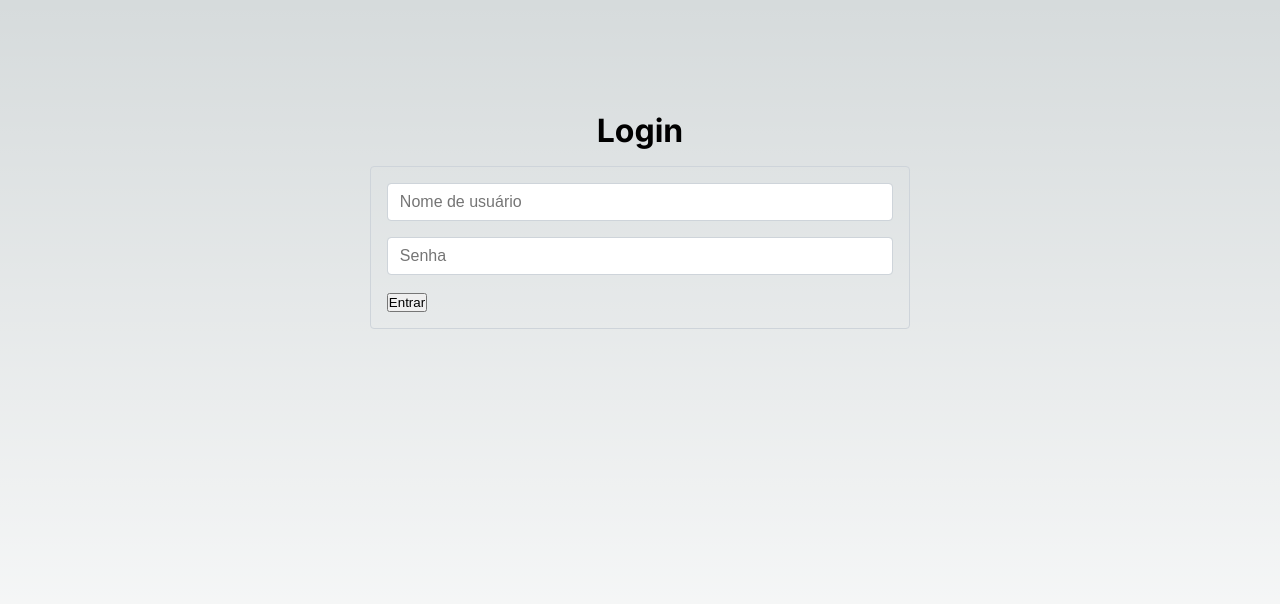
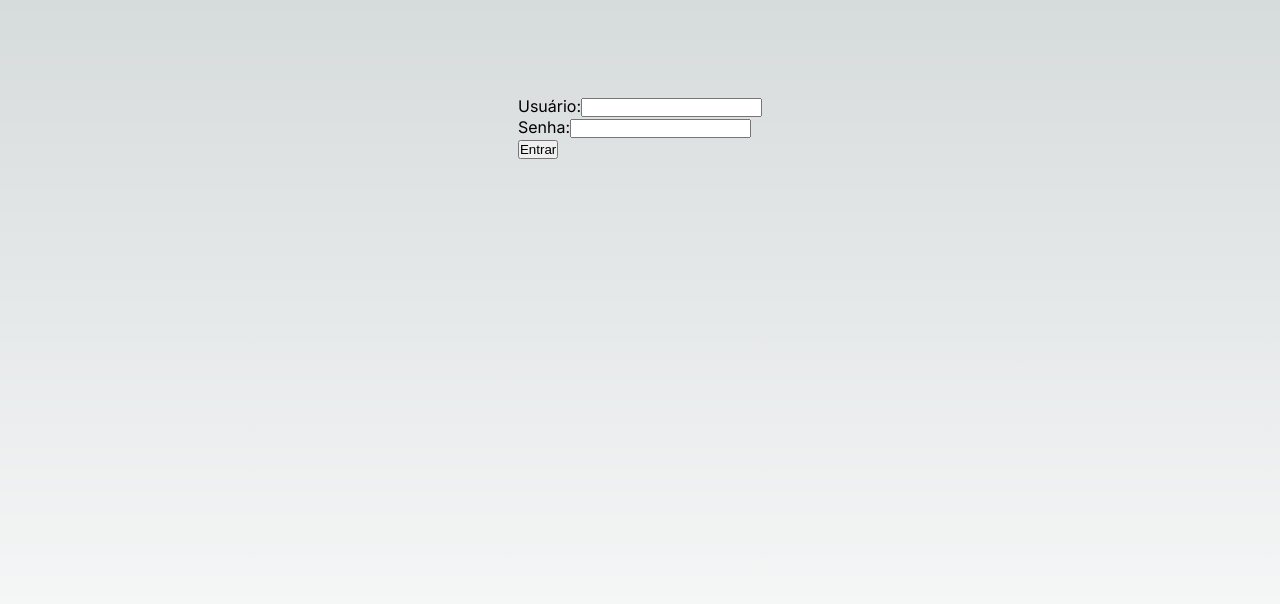
Before and after one commit to joaogcastro/crud-react-node-mongodb, a Next.js app in the folder login/: page / in a window 1280 px wide. Shown: the top 604 px of the page. Built offline with nearby package versions, Linux system fonts and the light colour scheme.

Commit message:
Sistema basico de login funcionando

```diff
--- /dev/null
+++ b/login/src/app/components/LoginForm.tsx
@@ -0,0 +1,66 @@
+"use client"
+import { useState } from 'react';
+
+const correct_username = 'teste123';
+const correct_password = 'altair';
+
+const LoginForm = () => {
+  const [username, setUsername] = useState('');
+  const [password, setPassword] = useState('');
+  const [passwordError, setPasswordError] = useState('');
+  const [usernameError, setUsernameError] = useState('');
+
+  const handleSubmit = (e) => {
+    let auth=0;
+    e.preventDefault();
+
+    if(username !== correct_username){
+        setUsernameError('Usuário inexistente. Tente novamente.');
+    }else{
+        setUsernameError('');
+        auth+=1;
+    }
+
+    if (password !== correct_password) {
+      setPasswordError('Senha incorreta. Tente novamente.');
+    } else {
+      setPasswordError('');
+      auth+=1;
+    }
+
+    if(auth===2){
+        alert("Login realizado com sucesso");
+        // Redirecionamento para a próxima página
+    }
+  };
+
+  return (
+    <form onSubmit={handleSubmit}>
+      <div>
+        <label htmlFor="username">Usuário:</label>
+        <input
+          type="text"
+          id="username"
+          value={username}
+          onChange={(e) => setUsername(e.target.value)}
+          style={{ borderColor: usernameError ? 'red' : '' }} // Altera a cor da borda se houver erro
+        />
+        {usernameError && <p style={{ color: 'red' }}>{usernameError}</p>} {/* Exibe mensagem de erro, se houver */}
+      </div>
+      <div>
+        <label htmlFor="password">Senha:</label>
+        <input
+          type="password"
+          id="password"
+          value={password}
+          onChange={(e) => setPassword(e.target.value)}
+          style={{ borderColor: passwordError ? 'red' : '' }} // Altera a cor da borda se houver erro
+        />
+        {passwordError && <p style={{ color: 'red' }}>{passwordError}</p>} {/* Exibe mensagem de erro, se houver */}
+      </div>
+      <button type="submit">Entrar</button>
+    </form>
+  );
+};
+
+export default LoginForm;
--- a/login/src/app/page.tsx
+++ b/login/src/app/page.tsx
@@ -1,11 +1,12 @@
 import Image from "next/image";
 import styles from "./page.module.css"; // Importe o componente de login aqui
 import LoginPage from "./components/LoginPage";
+import LoginForm from "./components/loginForm";
 
 export default function Home() {
   return (
     <main className={styles.main}>
-      <LoginPage/>
+      <LoginForm/>
     </main>
   );
 }
```
